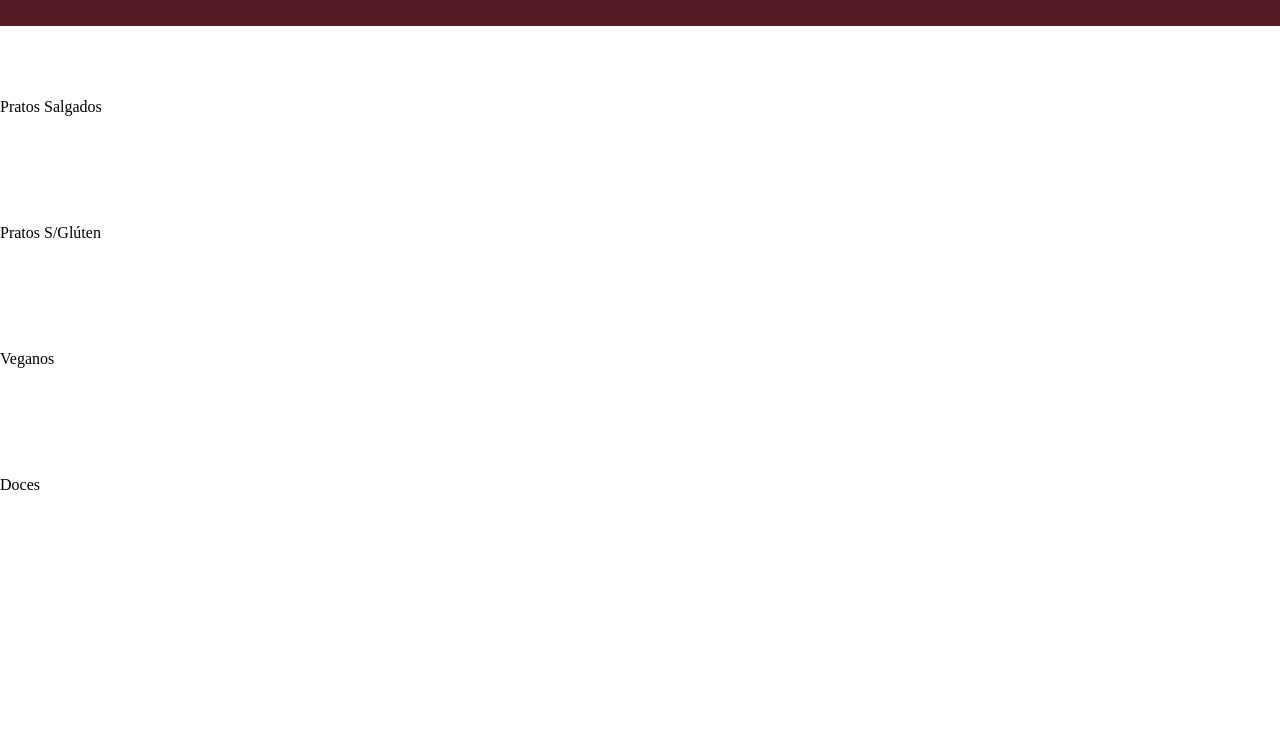
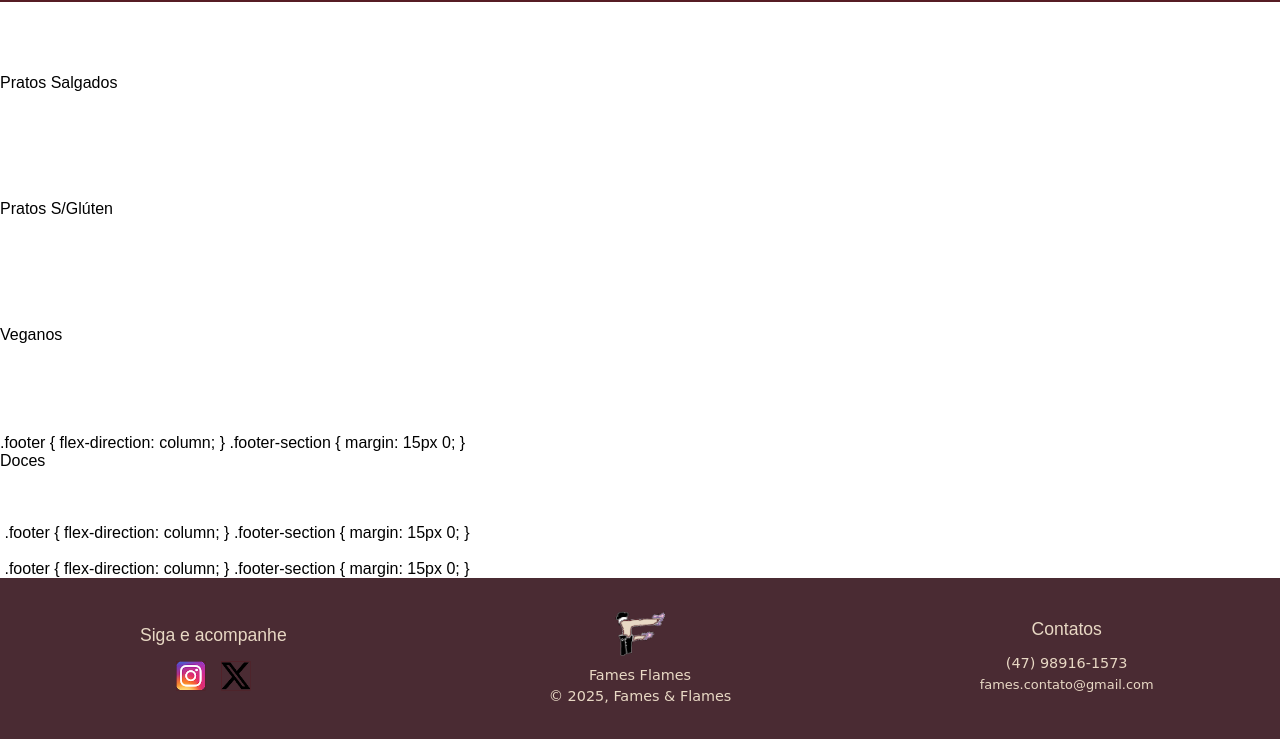
Before and after one commit to Marco-Lytug/fames, a plain HTML site: page index.html in a window 1280 px wide. Shown: the part 619-1358 px from the top of the page. Before the commit the page ends 1275 px from the top, so only its background shows below. Drawn offline with Linux system fonts and the light colour scheme; a web font is replaced by a local one.

Commit message:
More Changes

```diff
--- a/css/style.css
+++ b/css/style.css
@@ -19,10 +19,17 @@ header {
     display: flex;
     justify-content: space-between;
     background-color: #561C24;
-    border-bottom: 24px solid #C7B7A3;
     align-items: center;
 }
-
+header.lasanha {
+    background-color: #F8B259 ;
+    border-bottom: 24px solid #C75D2C;
+}
+header div {
+    display: flex;
+    justify-content: space-between;
+    align-items: center;
+}
 header h1 {
     font-size: 2.0rem;
     margin: 1.5vw 0 1.5vw 3vw;
@@ -55,10 +62,18 @@ header div nav ul li {
     color: #C7B7A3;
     font-size: 20px;
 }
+header.lasanha div nav ul li {
+    padding: 20px;
+    color: #ffffff;
+    font-size: 20px;
+}
+
 header div img {
     width: 4%;
     height: 4%;
+    margin: 0 0 0 10px;
 }
+
 /*====Banner====*/
 section.banner {
     display: flex;
@@ -67,3 +82,64 @@ section.banner {
 section.banner p.fome {
     font-family: 'Trade Winds', cursive;
 }
+
+/*====Footer====*/
+
+   body {
+            margin: 0;
+            font-family: Arial, sans-serif;
+        }
+        .footer {
+            background-color: #4a2b33;
+            color: #ffffff;
+            padding: 20px 0;
+            text-align: center;
+            display: flex;
+            justify-content: space-around;
+            align-items: center;
+            flex-wrap: wrap;
+        }
+        .footer-section {
+            margin: 10px 20px;
+            flex: 1;
+            min-width: 200px;
+            color: #E8D8C4;
+        }
+
+        .footer-section h3 {
+            margin-top: 0;
+            margin-bottom: 15px;
+            font-size: 1.1em;
+            color: #E8D8C4;
+        }
+        .footer-section p, .footer-section a {
+            margin: 5px 0;
+            font-size: 0.9em;
+            text-decoration: none;
+            color: #ffffff;
+        }
+        .social-icons img {
+            width: 30px;
+            height: 30px;
+            margin: 0 5px;
+            vertical-align: middle;
+        }
+        .logo-container {
+            text-align: center;
+        }
+        .logo-container img {
+            width: 50px ;
+            height: 50px ;
+        }
+        .footer-section p{
+            color: #E8D8C4;
+            font-family: 'Trade Winds', cursive;
+        }
+        .footer-section p a {
+            color: #E8D8C4;
+        }
+        .copyright {
+            font-size: 0.8em;
+            margin-top: 15px;
+            width: 100%;
+        }
--- a/index.html
+++ b/index.html
@@ -9,7 +9,9 @@
     <link rel="stylesheet" href="css/style.css">
     <link rel="preconnect" href="https://fonts.googleapis.com">
     <link rel="preconnect" href="https://fonts.gstatic.com" crossorigin>
-     <link href="https://fonts.googleapis.com/css2?family=Aboreto&family=Kdam+Thmor+Pro&family=Trade+Winds&family=Unbounded:wght@200..900&family=Wendy+One&family=ZCOOL+KuaiLe&display=swap" rel="stylesheet">
+    <link
+        href="https://fonts.googleapis.com/css2?family=Aboreto&family=Kdam+Thmor+Pro&family=Trade+Winds&family=Unbounded:wght@200..900&family=Wendy+One&family=ZCOOL+KuaiLe&display=swap"
+        rel="stylesheet">
 </head>
 
 <body>
@@ -29,7 +31,7 @@
                         <a href="#">Comidas</a>
                     </li>
                     <li>
-                        <a href="#">Loja</a>
+                        <a href .footer { flex-direction: column; } .footer-section { margin: 15px 0; }="#">Loja</a>
                     </li>
                     <li>
                         <a href="#">Sobre Nós</a>
@@ -43,7 +45,6 @@
             </nav>
         </div>
     </header>
-</body>
     <main>
         <section class="banner">
             <p class="fome">
@@ -147,7 +148,12 @@
                 <li>
                     <img src="" alt="">
                 </li>
-            <li>
+                <li>     .footer {
+                flex-direction: column;
+            }
+            .footer-section {
+                margin: 15px 0;
+            }
                     <img src="" alt="">
                 </li>
             </ul>
@@ -167,34 +173,49 @@
                     <img src="" alt="">
                 </li>
                 <li>
-                <img src="" alt="">
+                    <img src="" alt="">     .footer {
+                flex-direction: column;
+            }
+            .footer-section {
+                margin: 15px 0;
+            }
                 </li>
                 <li>
                     <img src="" alt="">
                 </li>
                 <li>
-                <img src="" alt="">
+                    <img src="" alt="">     .footer {
+                flex-direction: column;
+            }
+            .footer-section {
+                margin: 15px 0;
+            }
                 </li>
             </ul>
         </section>
 
     </main>
-<footer>
-    <p>
-        Fames Revenues
-        © 2025, Fames Revenues
-    </p>
-    <p>
-        Siga e acompanhe
-        <a href=""></a>
-        <a href=""></a>
-    </p>
-    <p>
-        contatos
-        (47) 98916-1573
-        fames.contato@gmail.com
-    </p>
+    <footer class="footer">
+        <div class="footer-section">
+            <h3>Siga e acompanhe</h3>
+            <div class="social-icons">
+                <a href="#" ><img src="src/image 5.png" alt="Instagram"></a>
+                <a href="#" ><img src="src/image 6.png" alt="X"></a>
+            </div>
+        </div>
+
+        <div class="footer-section logo-container">
+            <img src="src/Icone Fames transparente 13.png" alt="Fames Flames Logo"> <p>Fames Flames</p>
+            <p class="copyright">© 2025, Fames & Flames</p>
+        </div>
+
+        <div class="footer-section">
+            <h3>Contatos</h3>
+            <p>(47) 98916-1573</p>
+            <p><a href="mailto:fames.contato@gmail.com">fames.contato@gmail.com</a></p>
+        </div>
     </footer>
+</body>
 
 
 </html>
```
Also changed, not shown: lasanha.html (added, +48 -0 lines), src/image 5.png (added), src/image 6.png (added). Lines whose indentation alone changed are shown as unchanged.
